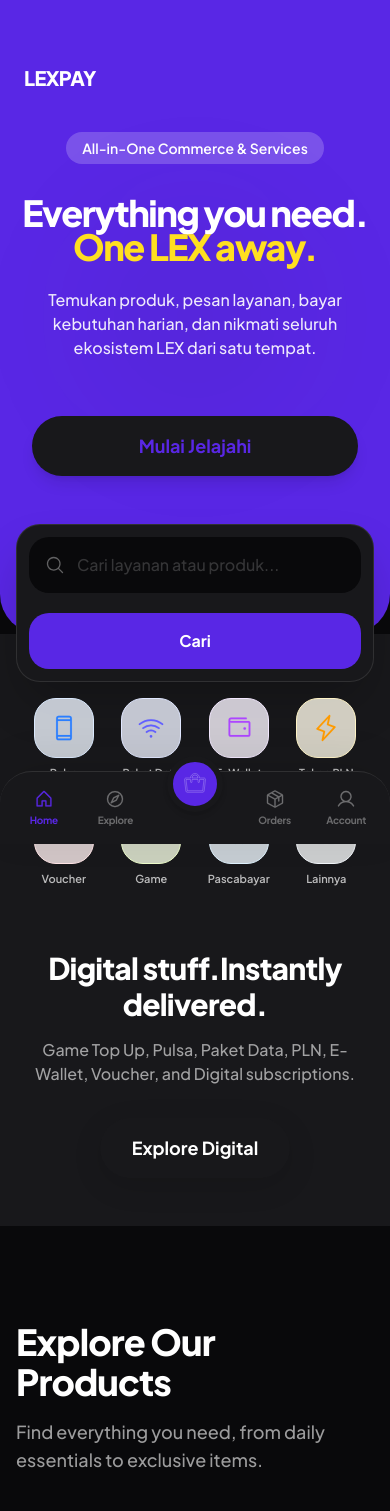
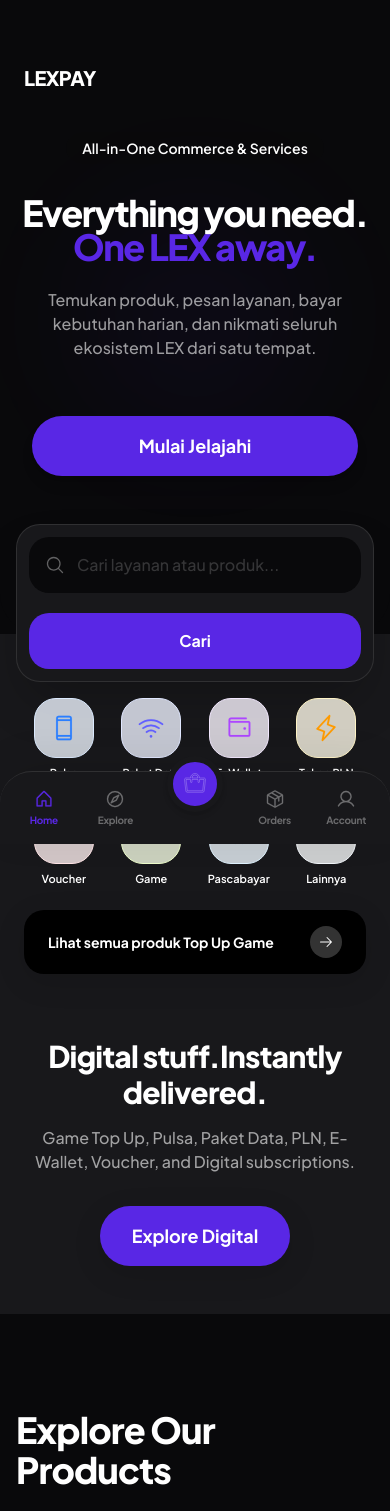
Before and after one commit to KateroSoy/lexpay_1, a React (Vite) app: page / in a window 390 px wide. Shown: the top 1511 px of the page. Built offline with nearby package versions, Linux system fonts and the light colour scheme.

Commit message:
update page

```diff
--- a/src/pages/home-sections/AppPromotion.tsx
+++ b/src/pages/home-sections/AppPromotion.tsx
@@ -53,13 +53,13 @@
 
 export function FinalCTA() {
   return (
-    <section className="bg-bg-main text-white py-40 px-4 text-center">
+    <section className="bg-bg-main py-40 px-4 text-center">
       <div className="mx-auto max-w-4xl">
-        <h2 className="text-6xl md:text-8xl font-black tracking-tight mb-12 leading-none">
+        <h2 className="text-6xl md:text-8xl font-black tracking-tight mb-12 leading-none text-text-primary">
           Whatever you need.<br />
           <span className="opacity-60 text-text-secondary">Start with LEX.</span>
         </h2>
-        <button className="bg-bg-card text-white px-12 py-5 rounded-full font-black text-xl hover:scale-105 active:scale-95 transition-all shadow-[0_0_40px_rgba(255,255,255,0.2)]">
+        <button className="bg-lex-purple text-white px-12 py-5 rounded-full font-black text-xl hover:scale-105 active:scale-95 transition-all shadow-[0_0_40px_rgba(107,33,168,0.3)]">
           Explore LEXPAY
         </button>
       </div>
--- a/src/pages/home-sections/DigitalProducts.tsx
+++ b/src/pages/home-sections/DigitalProducts.tsx
@@ -24,7 +24,7 @@
 
         {/* Mobile-only PLISSPA style Grid */}
         <div className="md:hidden w-full px-2 mt-4">
-          <div className="grid grid-cols-4 gap-y-6 gap-x-2">
+          <div className="grid grid-cols-4 gap-y-6 gap-x-2 mb-6">
             {categories.map((item, idx) => (
               <div
                 key={idx}
@@ -36,23 +36,36 @@
                     {item.icon}
                   </div>
                 </div>
-                <span className="text-[11px] font-semibold text-center leading-tight px-1 text-white/70">{item.label}</span>
+                <span className="text-[11px] font-semibold text-center leading-tight px-1 text-text-primary">{item.label}</span>
               </div>
             ))}
+          </div>
+          <div className="flex justify-center w-full mt-2">
+            <a href="http://topup.lexpay.id/" target="_blank" rel="noopener noreferrer" className="flex items-center justify-between w-full bg-black dark:bg-white text-white dark:text-black px-6 py-4 rounded-[20px] font-bold text-sm hover:scale-[1.02] active:scale-95 transition-all shadow-[0_8px_30px_rgb(0,0,0,0.12)]">
+              <span>Lihat semua produk Top Up Game</span>
+              <div className="w-8 h-8 rounded-full bg-white/20 dark:bg-black/10 flex items-center justify-center">
+                <PiArrowRight className="w-4 h-4" />
+              </div>
+            </a>
           </div>
         </div>
 
         {/* Desktop Title / Description */}
         <div className="flex-1 max-md:text-center mt-8 md:mt-0 max-md:px-4">
-          <h2 className="text-3xl md:text-4xl font-black tracking-tight mb-4 md:mb-6 text-text-primary md:text-text-primary">
+          <h2 className="text-3xl md:text-4xl font-black tracking-tight mb-4 md:mb-6 text-text-primary md:text-white">
             Digital stuff.<br className="hidden md:block" />Instantly delivered.
           </h2>
           <p className="text-base md:text-2xl text-text-secondary md:text-white/80 font-medium max-w-lg mb-8 md:mb-10">
             Game Top Up, Pulsa, Paket Data, PLN, E-Wallet, Voucher, and Digital subscriptions.
           </p>
-          <Link to="/digital" className="inline-block bg-bg-card md:bg-bg-card text-white md:text-lex-purple px-8 py-4 rounded-full font-bold text-lg hover:scale-105 active:scale-95 transition-all shadow-[0_8px_30px_rgb(0,0,0,0.12)]">
-            Explore Digital
-          </Link>
+          <div className="flex flex-col md:flex-row items-center gap-4">
+            <Link to="/digital" className="inline-block bg-lex-purple text-white md:bg-bg-card md:text-lex-purple px-8 py-4 rounded-full font-bold text-lg hover:scale-105 active:scale-95 transition-all shadow-[0_8px_30px_rgb(0,0,0,0.12)]">
+              Explore Digital
+            </Link>
+            <a href="http://topup.lexpay.id/" target="_blank" rel="noopener noreferrer" className="hidden md:flex items-center gap-2 text-white/80 hover:text-white font-bold text-base hover:underline transition-all">
+              Lihat semua produk Top Up Game <PiArrowRight className="w-4 h-4" />
+            </a>
+          </div>
         </div>
 
         {/* Desktop Quick Transaction Concept Floating UI */}
@@ -62,7 +75,7 @@
             initial={{ opacity: 0, y: 20, rotate: -5 }}
             whileInView={{ opacity: 1, y: 0, rotate: -5 }}
             transition={{ duration: 0.6 }}
-            className="absolute top-10 left-0 bg-bg-card text-white p-6 rounded-3xl shadow-2xl w-64 z-20"
+            className="absolute top-10 left-0 bg-bg-card text-text-primary p-6 rounded-3xl shadow-2xl w-64 z-20"
           >
             <div className="flex items-center gap-4 mb-4">
               <div className="w-10 h-10 bg-bg-main rounded-full flex items-center justify-center">
@@ -79,11 +92,11 @@
             initial={{ opacity: 0, y: 20, rotate: 5 }}
             whileInView={{ opacity: 1, y: 0, rotate: 5 }}
             transition={{ duration: 0.6, delay: 0.2 }}
-            className="absolute top-40 right-0 bg-bg-card text-white p-6 rounded-3xl shadow-2xl w-72 z-30 border border-border-main"
+            className="absolute top-40 right-0 bg-[#23252f] text-white p-6 rounded-3xl shadow-2xl w-72 z-30 border border-white/10"
             style={{ transform: "rotate(5deg)" }}
           >
-            <div className="text-sm text-text-secondary font-semibold mb-2">User ID</div>
-            <div className="bg-bg-card/10 rounded-xl px-4 py-3 font-mono text-lg mb-4">
+            <div className="text-sm text-white/70 font-semibold mb-2">User ID</div>
+            <div className="rounded-xl px-4 py-3 font-mono text-lg mb-4 bg-white/5 border border-white/10">
               123456789 (1234)
             </div>
             <button className="w-full bg-lex-purple text-white py-3 rounded-xl font-bold flex items-center justify-center gap-2">
@@ -96,11 +109,11 @@
             initial={{ opacity: 0, y: 20, rotate: -2 }}
             whileInView={{ opacity: 1, y: 0, rotate: -2 }}
             transition={{ duration: 0.6, delay: 0.4 }}
-            className="absolute bottom-10 left-12 bg-bg-card text-white p-6 rounded-3xl shadow-2xl w-64 z-40"
+            className="absolute bottom-10 left-12 bg-bg-card text-text-primary p-6 rounded-3xl shadow-2xl w-64 z-40"
           >
             <div className="flex flex-col items-center text-center">
-              <div className="w-16 h-16 bg-green-100 rounded-full flex items-center justify-center mb-4">
-                <div className="w-8 h-8 bg-green-500 rounded-full flex items-center justify-center text-text-primary font-bold">✓</div>
+              <div className="w-16 h-16 bg-green-100 dark:bg-green-500/20 rounded-full flex items-center justify-center mb-4">
+                <div className="w-8 h-8 bg-green-500 rounded-full flex items-center justify-center text-white font-bold">✓</div>
               </div>
               <div className="font-black text-xl mb-1">Instant</div>
               <div className="text-sm text-text-secondary font-medium">Delivery completed.</div>
--- a/src/pages/home-sections/Hero.tsx
+++ b/src/pages/home-sections/Hero.tsx
@@ -16,8 +16,8 @@
   return (
     <section className="relative min-h-[70vh] md:min-h-screen flex items-center justify-center pt-16 md:pt-24 pb-20 md:pb-0 px-4">
       {/* Background container that clips decorative elements but allows floating elements */}
-      <div className="absolute inset-0 bg-lex-purple md:bg-bg-main rounded-b-[40px] md:rounded-none overflow-hidden z-0">
-        <div className="absolute top-1/2 left-1/2 -translate-x-1/2 -translate-y-1/2 w-[60vw] h-[60vw] max-w-[800px] max-h-[800px] bg-bg-card/10 md:bg-lex-purple/10 rounded-full blur-3xl opacity-50" />
+      <div className="absolute inset-0 bg-bg-main rounded-b-[40px] md:rounded-none overflow-hidden z-0">
+        <div className="absolute top-1/2 left-1/2 -translate-x-1/2 -translate-y-1/2 w-[60vw] h-[60vw] max-w-[800px] max-h-[800px] bg-lex-purple/10 rounded-full blur-3xl opacity-50" />
       </div>
 
       <div className="relative z-10 mx-auto max-w-7xl flex flex-col items-center text-center w-full">
@@ -34,14 +34,14 @@
             </span>
           </div>
 
-          <span className="inline-block py-1.5 px-4 rounded-full bg-white/20 md:bg-black/5 dark:md:bg-white/10 text-sm font-semibold mb-8 text-white md:text-text-primary">
+          <span className="inline-block py-1.5 px-4 rounded-full bg-black/5 dark:bg-white/10 text-sm font-semibold mb-8 text-text-primary">
             All-in-One Commerce & Services
           </span>
-          <h1 className="text-4xl sm:text-4xl md:text-6xl lg:text-7xl font-black leading-[0.95] tracking-[-0.04em] text-white md:text-text-primary mb-6">
+          <h1 className="text-4xl sm:text-4xl md:text-6xl lg:text-7xl font-black leading-[0.95] tracking-[-0.04em] text-text-primary mb-6">
             Everything you need.<br />
-            <span className="text-yellow-300 md:text-lex-purple">One LEX away.</span>
+            <span className="text-lex-purple">One LEX away.</span>
           </h1>
-          <p className="max-w-2xl text-base md:text-xl text-white/90 md:text-text-secondary font-medium px-4">
+          <p className="max-w-2xl text-base md:text-xl text-text-secondary font-medium px-4">
             Temukan produk, pesan layanan, bayar kebutuhan harian, dan nikmati seluruh ekosistem LEX dari satu tempat.
           </p>
         </motion.div>
@@ -52,7 +52,7 @@
           transition={{ duration: 0.7, delay: 0.2, ease: [0.16, 1, 0.3, 1] }}
           className="flex flex-col sm:flex-row items-center gap-4 w-full justify-center mt-8 px-4"
         >
-          <Link to="/explore" className="w-full sm:w-auto px-8 py-4 bg-bg-card text-lex-purple md:bg-bg-card md:text-text-primary rounded-full font-bold text-lg hover:scale-105 active:scale-95 transition-all text-center shadow-lg">
+          <Link to="/explore" className="w-full sm:w-auto px-8 py-4 bg-lex-purple text-white rounded-full font-bold text-lg hover:scale-105 active:scale-95 transition-all text-center shadow-lg">
             Mulai Jelajahi
           </Link>
         </motion.div>
```
